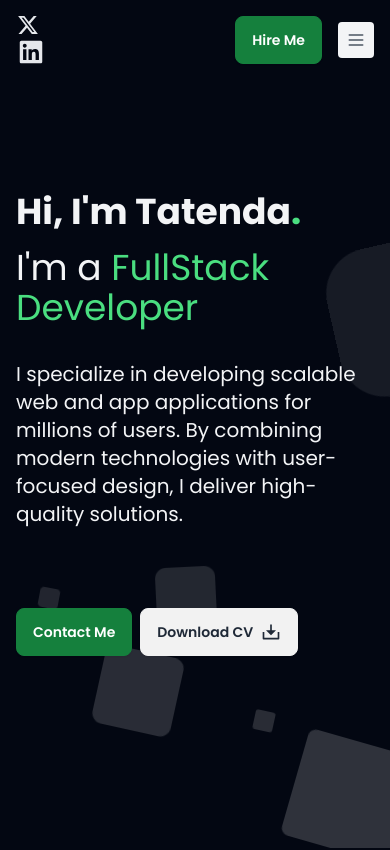
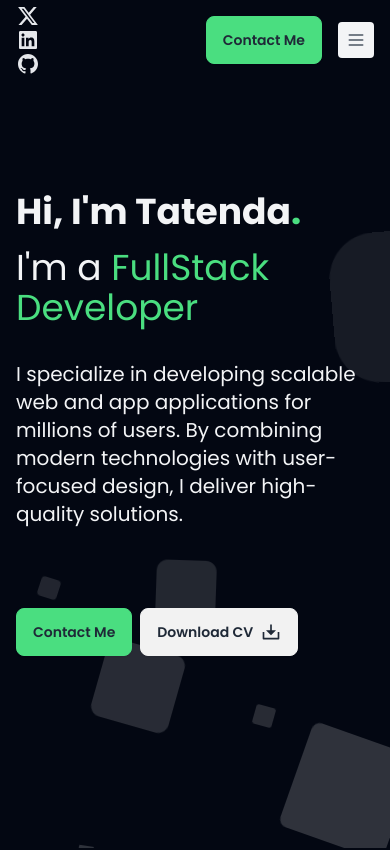
Before and after one commit to invincyx/tatenda-portfolio, a Next.js app: page / in a window 390 px wide. Shown: the top 850 px of the page. Built offline with nearby package versions, Linux system fonts and the light colour scheme.

Commit message:
Added Seperate animation file

```diff
--- a/components/Intrro.jsx
+++ b/components/Intrro.jsx
@@ -1,9 +1,8 @@
 "use client"
 import React, { useRef, useEffect, useState } from 'react';
 import { RiDownload2Line } from "react-icons/ri";
-import GreenAnimatedButton from './misc/GreenAnimatedButton';
-import GrayAnimatedButton from './misc/GrayAnimatedButton';
 import { motion, useInView } from 'framer-motion';
+import ScaleRotateAnimation from './animations/ScaleRotate';
 
 export default function Intrro() {
   const ref = useRef(null);
@@ -60,20 +59,23 @@ export default function Intrro() {
           className="lg:col-span-2 py-48 lg:pt-72"
         >
           <h3 className="mb-4 text-4xl font-bold lg:text-8xl text-gray-100">Hi, I'm Tatenda<span className="text-green-400">.</span></h3>
-          {/* <h3 className="mb-4 text-4xl font-black lg:text-6xl text-gray-100"></h3> */}
           <h3 className="my-4 text-4xl lg:text-4xl text-gray-100">I'm a <span className="text-green-400">FullStack Developer</span> </h3>
           <p className="text-xl py-4 text-gray-100">I specialize in developing scalable web and app applications for millions of users. By combining modern technologies with user-focused design, I deliver high-quality solutions.</p>
           <div className="flex mt-16 gap-2">
-            <GreenAnimatedButton label="Contact Me" />
-            <GrayAnimatedButton label="Download CV" icon={<RiDownload2Line className="text-xl" />} />
+            <ScaleRotateAnimation>
+                <button className="btn bg-green-400 border-green-400" >
+                  Contact Me
+                </button>
+            </ScaleRotateAnimation>
+            <ScaleRotateAnimation>
+                <button className="btn hover:bg-green-400 hover:border-green-400" >
+                  Download CV
+                  <RiDownload2Line className="text-xl" />
+                </button>
+            </ScaleRotateAnimation>
+
           </div>
         </motion.div>
-        {/* <div className="mt-20 lg:mt-32 lg:col-span-1">
-          <Image src="/stack.png" alt="Picture of the author" width={500} height={500} className="hidden lg:block" />
-        </div> */}
-        {/* <div className="absolute top-0 left-0 w-full h-full lg:hidden">
-          <Image src="/stack.png" alt="Picture of the author" layout="fill" objectFit="cover" style={{ opacity: 0.09 }} />
-        </div> */}
       </div>
     </div>
   );
--- a/components/NavBar.jsx
+++ b/components/NavBar.jsx
@@ -1,8 +1,9 @@
 'use client'
 import React, { useState, useEffect } from 'react';
 import NavItem from './nav/NavItem';
-import GreenAnimatedButton from './misc/GreenAnimatedButton';
-import { RiTwitterXFill, RiLinkedinBoxFill } from "react-icons/ri";
+import { RiTwitterXFill, RiLinkedinBoxFill,RiGithubFill } from "react-icons/ri";
+import SocialIcon from './nav/SocialIcon';
+import ScaleRotateAnimation from './animations/ScaleRotate';
 
 export default function NavBar() {
   const [isScrolled, setIsScrolled] = useState(false);
@@ -28,8 +29,9 @@ export default function NavBar() {
         <div className="flex h-16 items-center justify-between">
           <div className="md:flex md:items-center md:gap-2">
 
-            <RiTwitterXFill className="text-2xl text-gray-200" />
-            <RiLinkedinBoxFill className="text-3xl text-gray-200" />
+              <SocialIcon icon={<RiTwitterXFill />} />
+              <SocialIcon icon={<RiLinkedinBoxFill />} />
+              <SocialIcon icon={<RiGithubFill />} />
 
           </div>
 
@@ -66,9 +68,11 @@ export default function NavBar() {
 
           <div className="flex items-center gap-4">
             <div className="sm:flex sm:gap-4">
-             <GreenAnimatedButton
-              label="Hire Me"
-              />
+            <ScaleRotateAnimation>
+                <button className="btn bg-green-400 border-green-400" >
+                  Contact Me
+                </button>
+            </ScaleRotateAnimation>
             </div>
 
             <div className="block md:hidden">
--- /dev/null
+++ b/components/animations/ScaleRotate.jsx
@@ -0,0 +1,26 @@
+'use client'
+import React from 'react'
+import { motion, MotionConfig, easeInOut } from 'framer-motion'
+
+export default function ScaleRotateAnimation({children}) {
+  return (
+    <MotionConfig
+    transition={{
+    duration: 0.125,
+    ease: easeInOut
+}}>
+    <motion.div
+      whileHover={{
+        scale: 1.05,
+        rotate: "2.5deg"
+    }}
+    whileTap={{
+        rotate:"0deg"
+    }}
+    >
+        {children}
+    </motion.div>
+
+   </MotionConfig>
+  )
+}
--- a/components/misc/GrayAnimatedButton.jsx
+++ /dev/null
@@ -1,27 +0,0 @@
-'use client'
-import React from 'react'
-import { motion, MotionConfig, easeInOut } from 'framer-motion'
-
-export default function GrayAnimatedButton({label, icon}) {
-  return (
-    <MotionConfig
-    transition={{
-       duration: 0.125,
-       ease: easeInOut
-   }}>
-        <motion.button
-            whileHover={{
-                scale: 1.05,
-                rotate: "2.5deg"
-            }}
-            whileTap={{
-                rotate:"0deg"
-            }}
-            className="btn"
-            >
-            {label}
-            {icon}
-       </motion.button>
-    </MotionConfig>
-  )
-}
--- a/components/misc/GreenAnimatedButton.jsx
+++ /dev/null
@@ -1,28 +0,0 @@
-'use client'
-import React from 'react'
-import { motion, MotionConfig, easeInOut } from 'framer-motion'
-
-export default function GreenAnimatedButton({label}) {
-  return (
-    <MotionConfig
-    transition={{
-       duration: 0.125,
-       ease: easeInOut
-   }}>
-        <motion.button
-            whileHover={{
-                scale: 1.05,
-                rotate: "2.5deg"
-            }}
-            whileTap={{
-                rotate:"0deg"
-            }}
-            className="btn btn-warning bg-green-700 text-white border-green-700 hover:bg-green-600 hover:border-green-600"
-            >
-            {label}
-       </motion.button>
-    </MotionConfig>
-  )
-
-
-}
--- a/components/nav/NavItem.jsx
+++ b/components/nav/NavItem.jsx
@@ -20,7 +20,7 @@ export default function NavItem({ active , link, title}) {
         rotate:"0deg"
     }}
     >
-    <Link className="text-gray-300 font-semibold transition hover:text-gray-500/75" href={link}> {title} </Link>
+    <Link className="text-gray-300 font-semibold transition hover:text-green-400" href={link}> {title} </Link>
   </motion.li>
 </MotionConfig>
 
--- /dev/null
+++ b/components/nav/SocialIcon.jsx
@@ -0,0 +1,14 @@
+'use client'
+import React from 'react'
+import ScaleRotateAnimation from '../animations/ScaleRotate'
+
+export default function SocialIcon({icon}) {
+  return (
+     <ScaleRotateAnimation>
+        <div
+            className="text-2xl text-gray-200 cursor-pointer hover:text-green-400">
+                {icon}
+        </div>
+    </ScaleRotateAnimation>
+  )
+}
--- a/components/portfolio/PortfolioItem.jsx
+++ b/components/portfolio/PortfolioItem.jsx
@@ -1,6 +1,7 @@
 "use client"
 import React, { useState, useEffect } from 'react';
 import Image from 'next/image';
+import { RiArrowRightDoubleLine } from "react-icons/ri";
 import { motion, MotionConfig, easeInOut } from 'framer-motion'
 
 export default function PortfolioItem({ title, imageLink, description, link, stack }) {
@@ -10,7 +11,7 @@ export default function PortfolioItem({ title, imageLink, description, link, sta
 
 
   const techBadges =  stack.map((tech, index) => (
-        <div key={index}  className="badge badge-lg mx-1">{tech}</div>
+        <div key={index}  className="badge badge-lg bg-green-400 border-green-400  mx-1 my-1">{tech}</div>
       ))
 
   const toggleModal = () => {
@@ -64,7 +65,10 @@ export default function PortfolioItem({ title, imageLink, description, link, sta
           {truncatedDescription}
           {description.length > 250 && (
             <button className="text-green-400 underline ml-4" onClick={toggleModal}>
+              <div className="flex ">
               Read More
+               <span className="py-1 text-xl"><RiArrowRightDoubleLine  /></span>
+              </div>
             </button>
           )}
         </p>
--- a/components/portfolio/PortfolioRImageItem.jsx
+++ /dev/null
@@ -1,18 +0,0 @@
-import React from 'react'
-import Image from 'next/image'
-
-export default function PortfolioRImageItem({title, imageLink, description, link }) {
-  return (
-    <div className="grid grid-cols-1 gap-4 lg:grid-cols-2 lg:gap-8 py-12">
-    <div className="rounded-lg mt-16 ">
-    <h3 className="py-4 text-2xl font-semibold lg:text-2xl text-gray-300">{title}</h3>
-        <p className="text-gray-300">{description} </p>
-        <button className="btn btn-outline btn-success mt-10 px-20">Details</button>
-    </div>
-    <div className="rounded-lg">
-    <Image src={imageLink} alt={title} width={500} height={500} />
-
-    </div>
-  </div>
-  )
-}
```
Also changed, not shown: components/Contact.jsx (+21 -23 lines).
